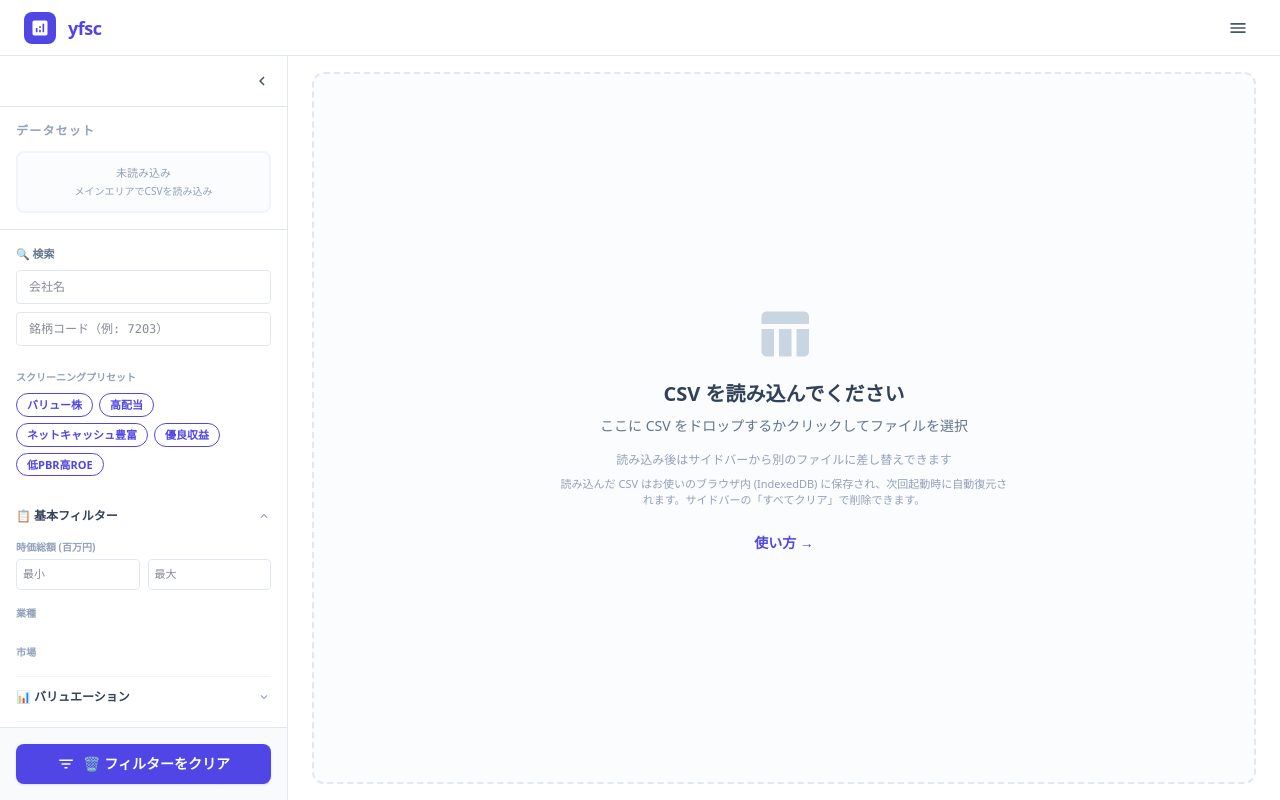
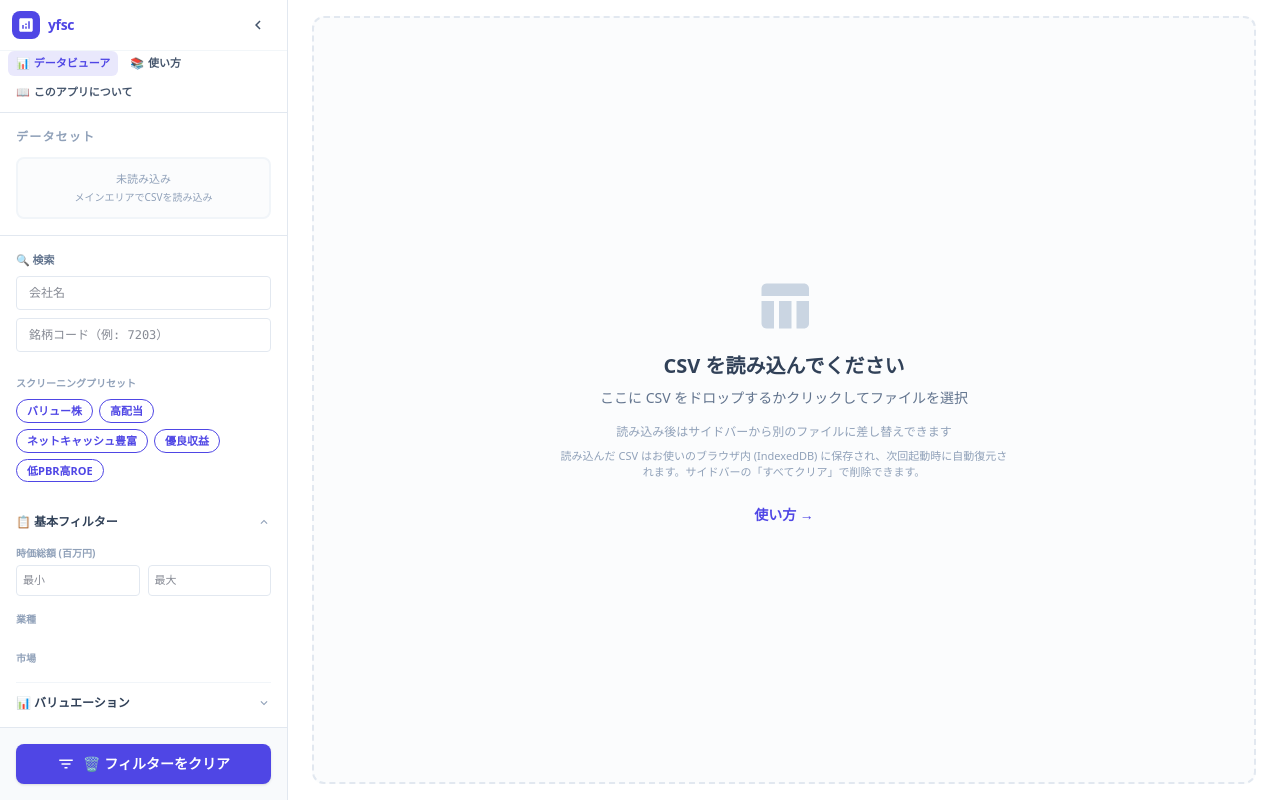
Before and after one commit to testkun08080/yfinance-jp-screener, a React (Vite) app in the folder stock_search/: page / in a window 1280 px wide. Built offline with nearby package versions, Linux system fonts and the light colour scheme.

Commit message:
apply formatter

```diff
--- a/stock_search/src/App.tsx
+++ b/stock_search/src/App.tsx
@@ -1,4 +1,4 @@
-import { BrowserRouter as Router, Routes, Route } from "react-router-dom";
+import { BrowserRouter as Router, Routes, Route, useLocation } from "react-router-dom";
 import { Suspense, lazy } from "react";
 import { AppHeader } from "./components/AppHeader";
 
@@ -7,11 +7,13 @@ const UsagePage = lazy(() => import("./pages/UsagePage").then((m) => ({ default:
 const AboutPage = lazy(() => import("./pages/AboutPage").then((m) => ({ default: m.AboutPage })));
 const NotFound = lazy(() => import("./pages/NotFound").then((m) => ({ default: m.NotFound })));
 
-function App() {
+function AppRoutes() {
+  const { pathname } = useLocation();
+  const showGlobalHeader = pathname !== "/";
+
   return (
-    <Router>
     <div className="h-screen flex flex-col overflow-hidden bg-white">
-        <AppHeader />
+      {showGlobalHeader && <AppHeader />}
       <div className="flex-1 min-h-0 flex flex-col overflow-hidden">
         <Suspense fallback={<div className="p-6 text-center text-slate-600">読み込み中...</div>}>
           <div className="flex-1 min-h-0 flex flex-col min-w-0">
@@ -25,6 +27,13 @@ function App() {
         </Suspense>
       </div>
     </div>
+  );
+}
+
+function App() {
+  return (
+    <Router>
+      <AppRoutes />
     </Router>
   );
 }
--- a/stock_search/src/components/ColumnSelector.tsx
+++ b/stock_search/src/components/ColumnSelector.tsx
@@ -146,9 +146,7 @@ export const ColumnSelector: FC<ColumnSelectorProps> = ({
         }
       >
         <MdViewColumn className={variant === "iconOnly" ? "text-xl" : "text-lg"} />
-        {variant === "default" && (
-          <span className="whitespace-nowrap">{labelText}</span>
-        )}
+        {variant === "default" && <span className="whitespace-nowrap">{labelText}</span>}
       </button>
 
       {isOpen && (
--- a/stock_search/src/components/Sidebar.tsx
+++ b/stock_search/src/components/Sidebar.tsx
@@ -1,8 +1,17 @@
-import { MdClose, MdChevronLeft, MdFolderOpen, MdExpandMore, MdFilterList } from "react-icons/md";
+import { Link, NavLink } from "react-router-dom";
+import {
+  MdClose,
+  MdChevronLeft,
+  MdFolderOpen,
+  MdExpandMore,
+  MdFilterList,
+  MdAnalytics,
+} from "react-icons/md";
 import type { SearchFilters as SearchFiltersType } from "../types/stock";
 import { CSV_FILE_CONFIG } from "../constants/csv";
 import { FILE_SIZE } from "../constants/formatting";
 import { FILTER_PRESETS } from "../constants/presets";
+import { NAVIGATION_ITEMS } from "../constants/ui";
 
 interface FileInfo {
   name: string;
@@ -147,19 +156,25 @@ export const Sidebar = ({
           : "w-72 h-full border-r border-[var(--border)]"
       }`}
     >
-      {/* ヘッダー: モバイル閉じる / デスクトップ折りたたみ */}
-      {(onClose || onCollapse) && (
-        <div className="flex items-center justify-end gap-1 p-2 border-b border-[var(--border)]">
-          {onClose && (
-            <button
-              type="button"
-              className="p-2 rounded-lg hover:bg-slate-100 text-slate-600"
-              onClick={onClose}
-              aria-label="閉じる"
+      {/* アプリ chrome（旧トップヘッダー相当）: ブランド・ナビ・閉じる/折りたたみ */}
+      <div className="flex-shrink-0 border-b border-[var(--border)] bg-white">
+        <div className="flex items-center gap-2 px-3 py-2 min-h-[44px]">
+          <Link
+            to="/"
+            className="flex items-center gap-2 min-w-0 flex-1 no-underline text-inherit hover:opacity-90"
+            aria-label="ホーム"
+            onClick={() => {
+              if (isDrawer && onClose) onClose();
+            }}
           >
-              <MdClose />
-            </button>
-          )}
+            <div className="w-7 h-7 shrink-0 bg-[var(--primary)] rounded-lg flex items-center justify-center text-white">
+              <MdAnalytics className="text-lg" aria-hidden />
+            </div>
+            <span className="font-bold text-sm tracking-tight text-slate-800 truncate">
+              <span className="text-[var(--primary)]">yfsc</span>
+            </span>
+          </Link>
+          <div className="flex items-center gap-0.5 shrink-0">
             {onCollapse && (
               <button
                 type="button"
@@ -171,8 +186,44 @@ export const Sidebar = ({
                 <MdChevronLeft className="text-lg" />
               </button>
             )}
+            {onClose && (
+              <button
+                type="button"
+                className="p-2 rounded-lg hover:bg-slate-100 text-slate-600 md:hidden"
+                onClick={onClose}
+                aria-label="閉じる"
+              >
+                <MdClose className="text-lg" />
+              </button>
+            )}
           </div>
-      )}
+        </div>
+        <nav
+          className="flex flex-wrap gap-x-1 gap-y-1 px-2 pb-2 border-t border-slate-100/90"
+          aria-label="サイト内"
+        >
+          {NAVIGATION_ITEMS.map((item) => (
+            <NavLink
+              key={item.path}
+              to={item.path}
+              end={item.path === "/"}
+              onClick={() => {
+                if (isDrawer && onClose) onClose();
+              }}
+              className={({ isActive }) =>
+                `inline-flex items-center gap-1 rounded-md px-2 py-1 text-[11px] font-semibold no-underline transition-colors ${
+                  isActive
+                    ? "bg-[var(--primary)]/12 text-[var(--primary)]"
+                    : "text-slate-600 hover:bg-slate-100"
+                }`
+              }
+            >
+              <span aria-hidden>{item.icon}</span>
+              <span className="truncate max-w-[9.5rem]">{item.label}</span>
+            </NavLink>
+          ))}
+        </nav>
+      </div>
       {/* データセット */}
       <div className="p-4 border-b border-[var(--border)]">
         <div className="flex items-center justify-between mb-3">
--- a/stock_search/src/pages/DataPage.tsx
+++ b/stock_search/src/pages/DataPage.tsx
@@ -551,10 +551,7 @@ export const DataPage = () => {
                       className="inline-flex items-center gap-1 text-slate-900 truncate"
                       title={listTab === "all" ? "総件数" : "お気に入り件数"}
                     >
-                      <MdNumbers
-                        className="text-slate-400 shrink-0 text-lg"
-                        aria-hidden
-                      />
+                      <MdNumbers className="text-slate-400 shrink-0 text-lg" aria-hidden />
                       {displayData.length.toLocaleString()}
                     </span>
                     {listTab === "all" && (
```
Lines whose indentation alone changed are shown as unchanged.
